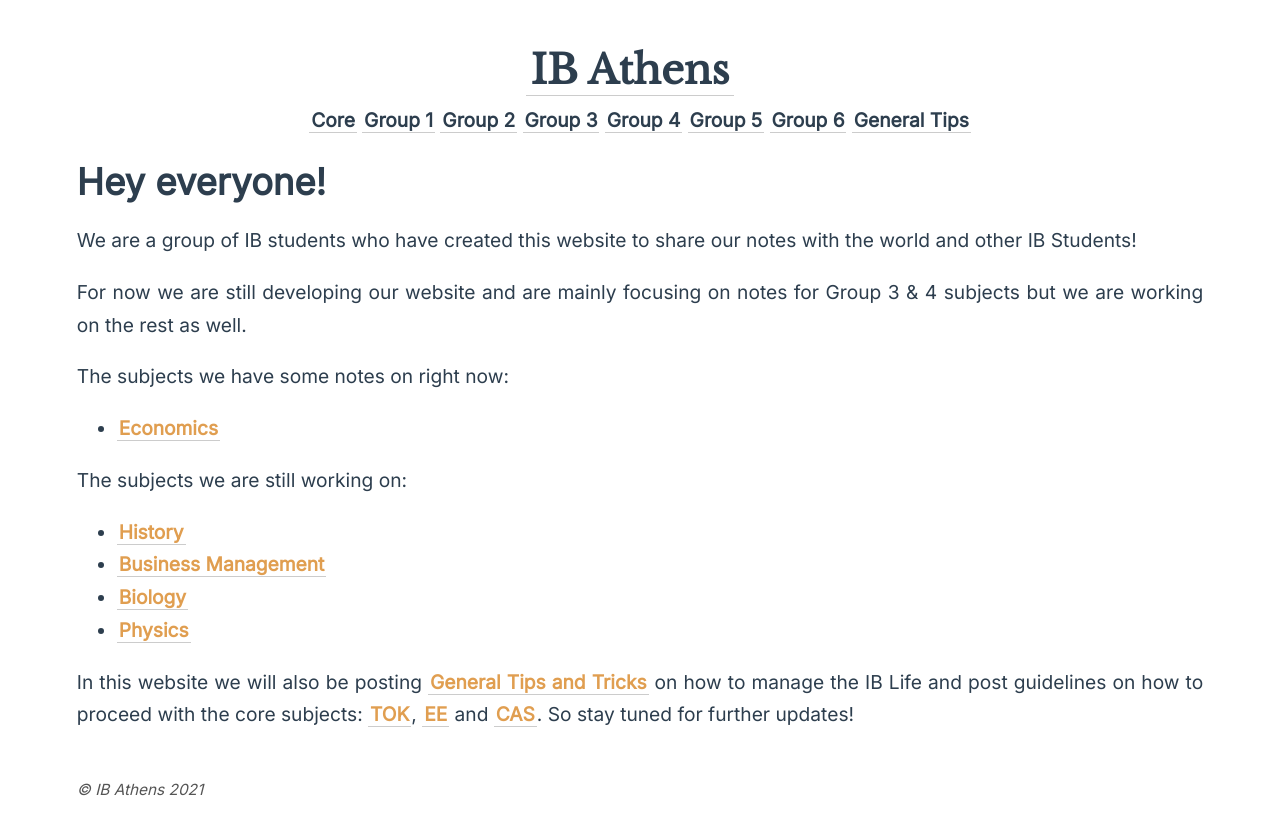
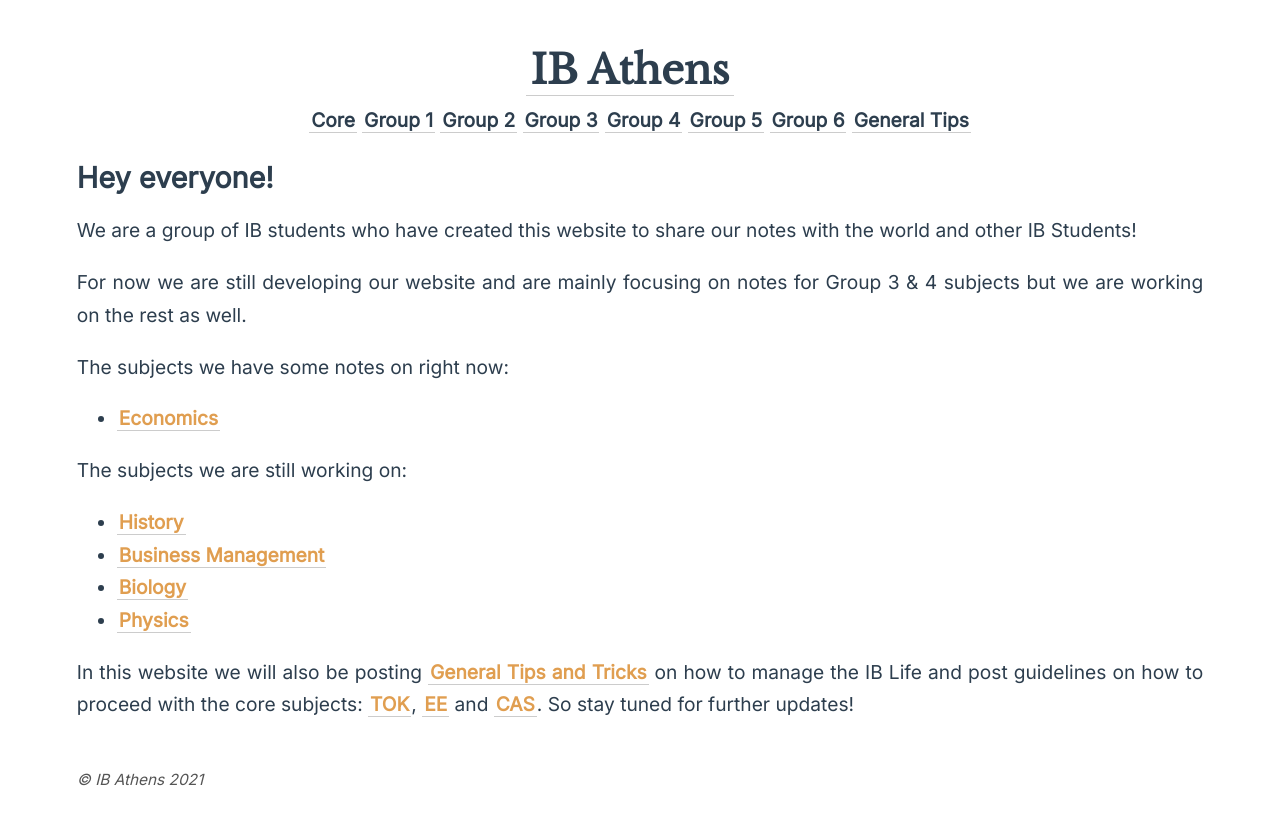
Before and after one commit to ibathens/ibathens.github.io, a Jekyll site: the page built from _pages/index.md, in a window 1280 px wide. Shown: the top 835 px of the page. Built offline with Jekyll 4.4.1, drawn with Linux system fonts in a browser that asks for light colours.

Commit message:
Reduced header level

```diff
--- a/_pages/index.md
+++ b/_pages/index.md
@@ -5,7 +5,7 @@ id: home
 permalink: /
 ---
 
-# Hey everyone!
+## Hey everyone!
 
 We are a group of IB students who have created this website to share our notes with the world and other IB Students!
 
```
